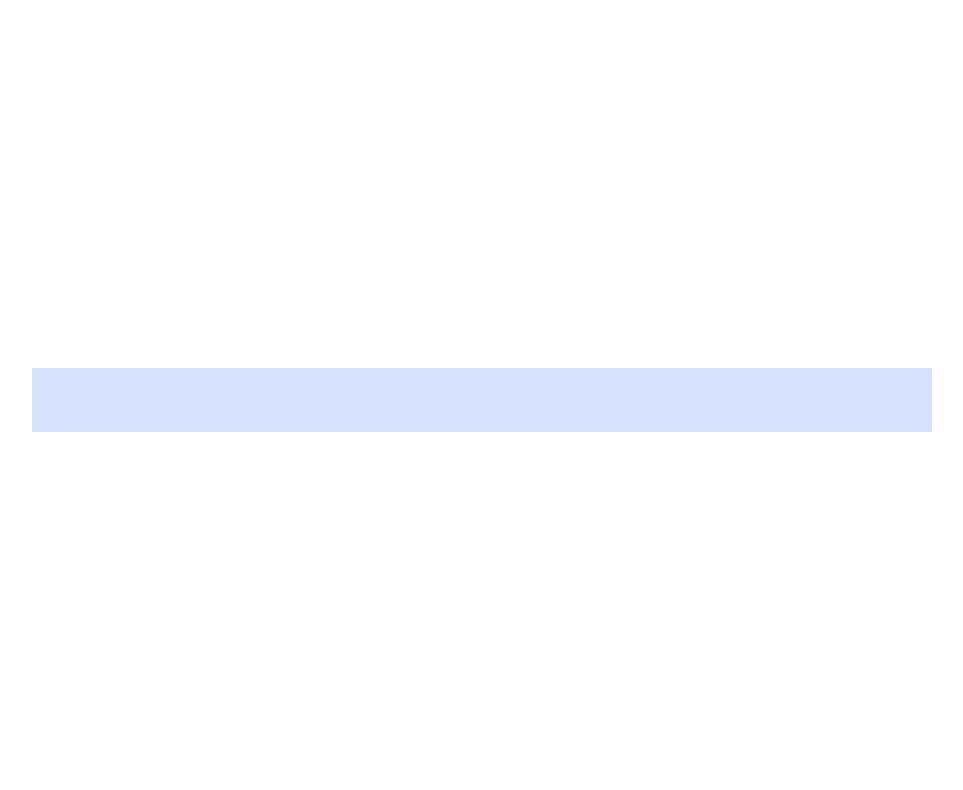
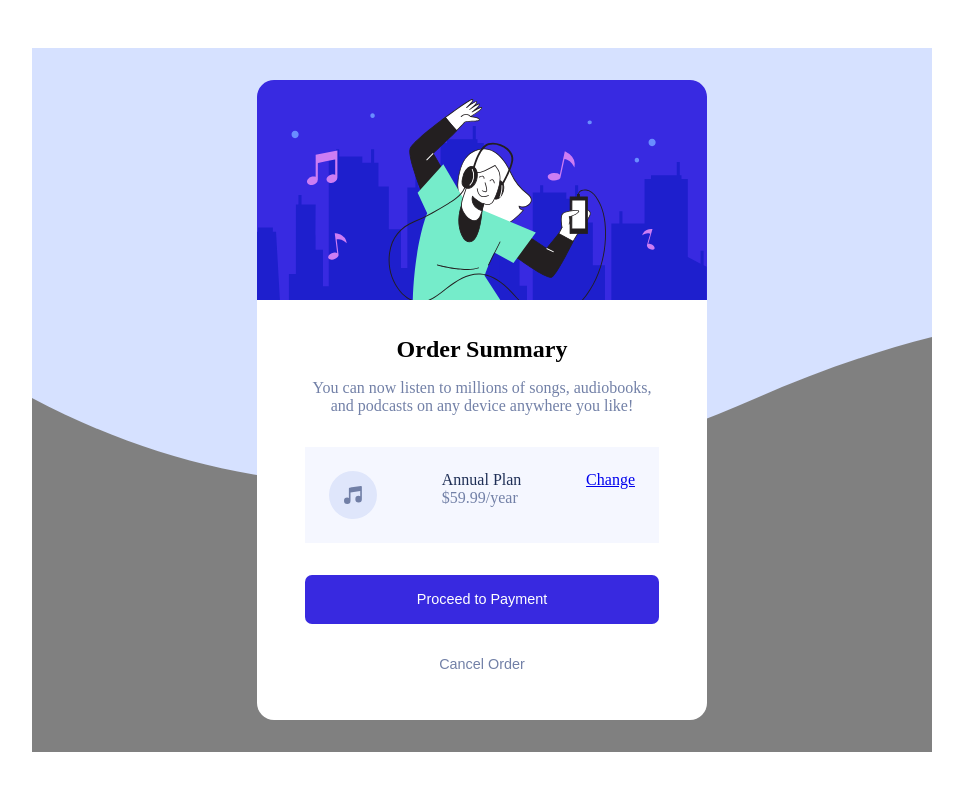
Before and after one commit to Khrononian/Order-Summary, a plain HTML site: page index.html in a window 1280 px wide. Shown: the whole page, without its empty margins (158-1121 px from the left). Drawn offline with Linux system fonts and the light colour scheme.

Commit message:
Added first elements

```diff
--- a/index.html
+++ b/index.html
@@ -12,6 +12,27 @@
             <section>
                 <div class="contain">
 
+                    <div class="card">
+                        <img class="card-background" src="images/illustration-hero.svg">
+                        <div class="inner-card">
+                            <h2>Order Summary</h2>
+                            <p class="info">You can now listen to millions of songs, audiobooks, and
+                            podcasts on any device anywhere you like!
+                            </p>
+                            <div class="payment-background">
+                                <img class="music-icon" src="images/icon-music.svg">
+                                <div class="annual-column">
+                                    <p class="annual">Annual Plan</p>
+                                    <p class="payment">$59.99/year</p>
+                                </div>
+                                <a class="change-link" href="#">Change</a>
+                            </div>
+                            <div class="btns">
+                                <button class="btn proceed-payment">Proceed to Payment</button>
+                                <button class="btn cancel-payment">Cancel Order</button>
+                            </div>
+                        </div>
+                    </div>
                 </div>
             </section>
         </main>
```
